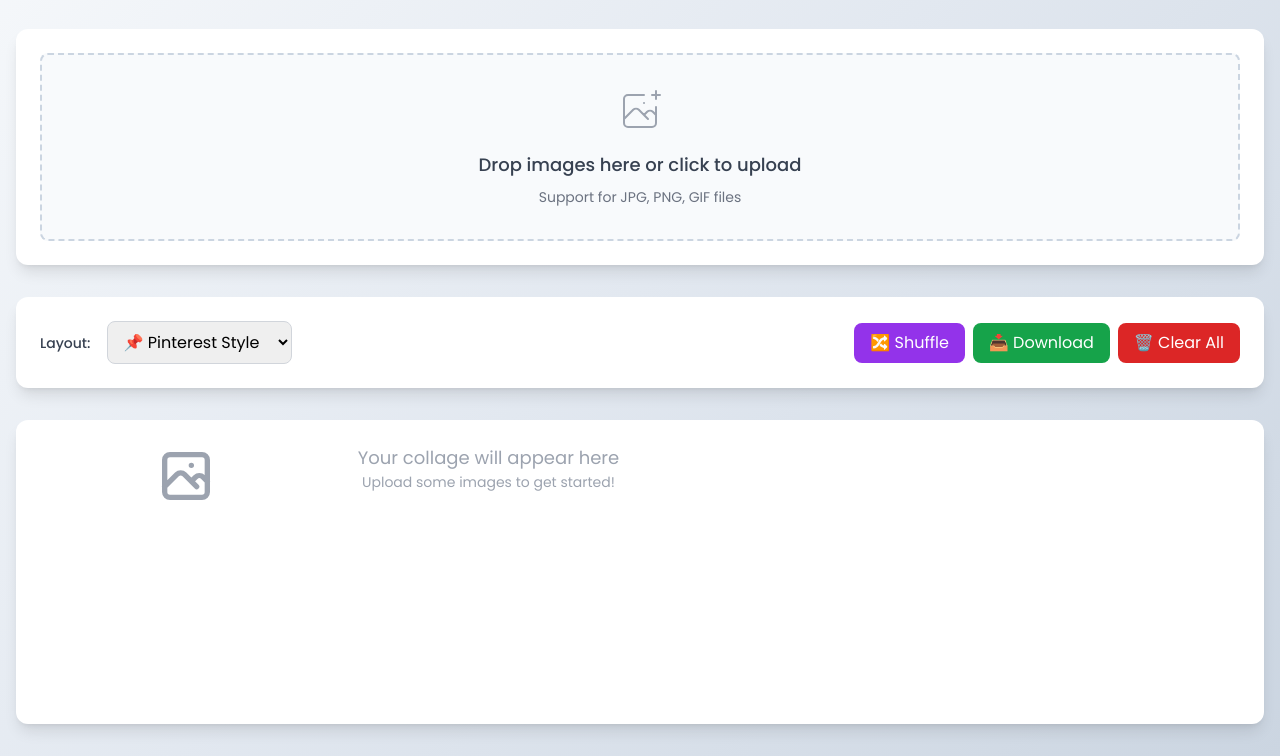
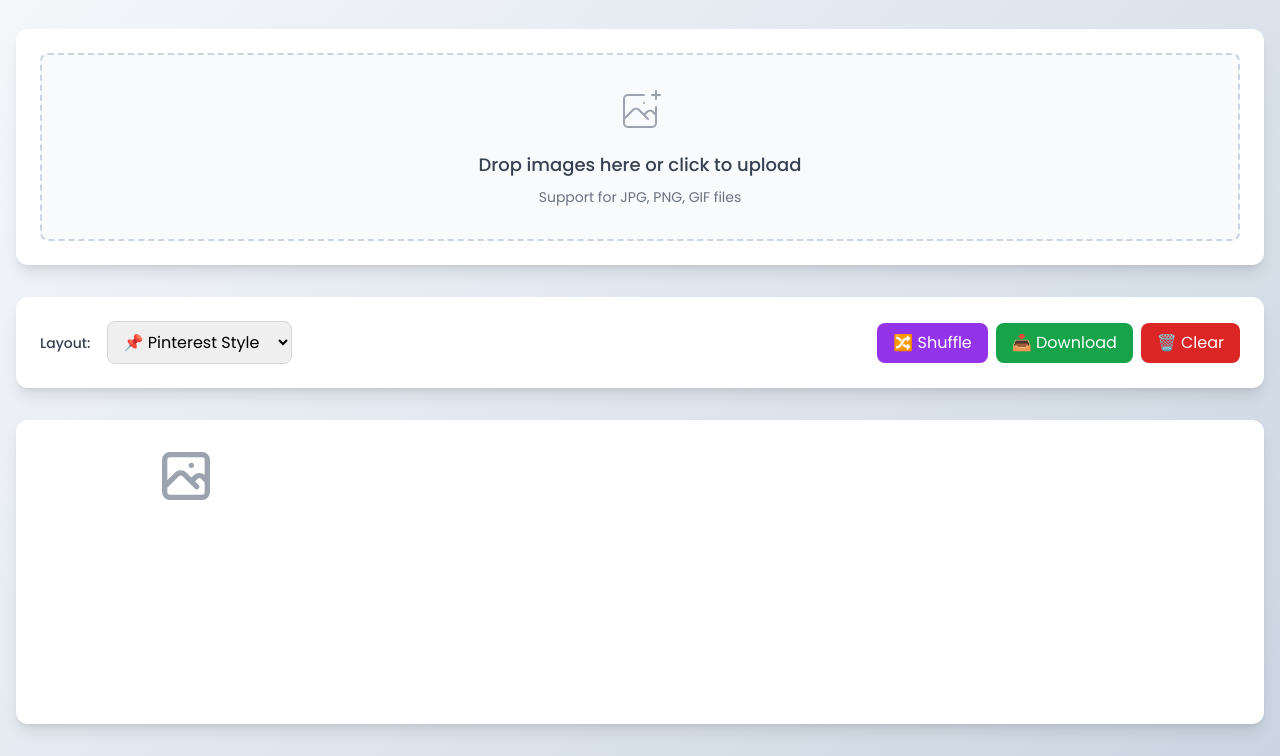
Before and after one commit to uapsniper/Thailand-Visa-Collage-Tool, a plain HTML site: page index.html in a window 1280 px wide. Shown: the part 183-939 px from the top of the page. Drawn offline with nearby package versions, Linux system fonts and the light colour scheme.

Commit message:
small text change

```diff
--- a/index.html
+++ b/index.html
@@ -171,7 +171,7 @@
                         📥 Download
                     </button>
                     <button id="clearBtn" class="px-4 py-2 bg-red-600 text-white rounded-lg hover:bg-red-700 transition-colors">
-                        🗑️ Clear All
+                        🗑️ Clear
                     </button>
                 </div>
             </div>
@@ -259,8 +259,6 @@
                         <svg class="mx-auto h-16 w-16 mb-4" fill="none" stroke="currentColor" viewBox="0 0 24 24">
                             <path stroke-linecap="round" stroke-linejoin="round" stroke-width="2" d="M4 16l4.586-4.586a2 2 0 012.828 0L16 16m-2-2l1.586-1.586a2 2 0 012.828 0L20 14m-6-6h.01M6 20h12a2 2 0 002-2V6a2 2 0 00-2-2H6a2 2 0 00-2 2v12a2 2 0 002 2z"></path>
                         </svg>
-                        <p class="text-lg">Your collage will appear here</p>
-                        <p class="text-sm">Upload some images to get started!</p>
                     </div>
                 </div>
             </div>
```
